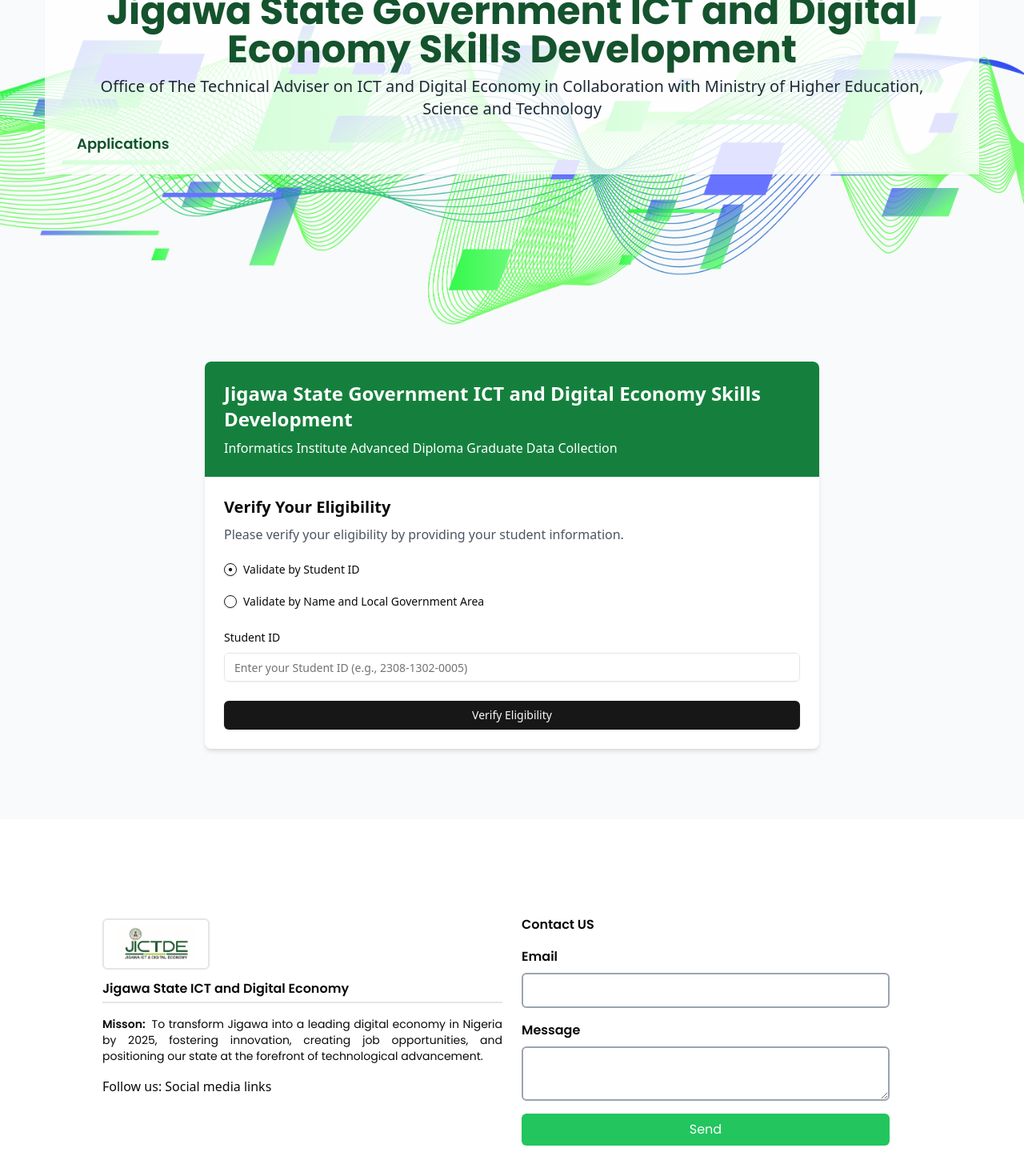
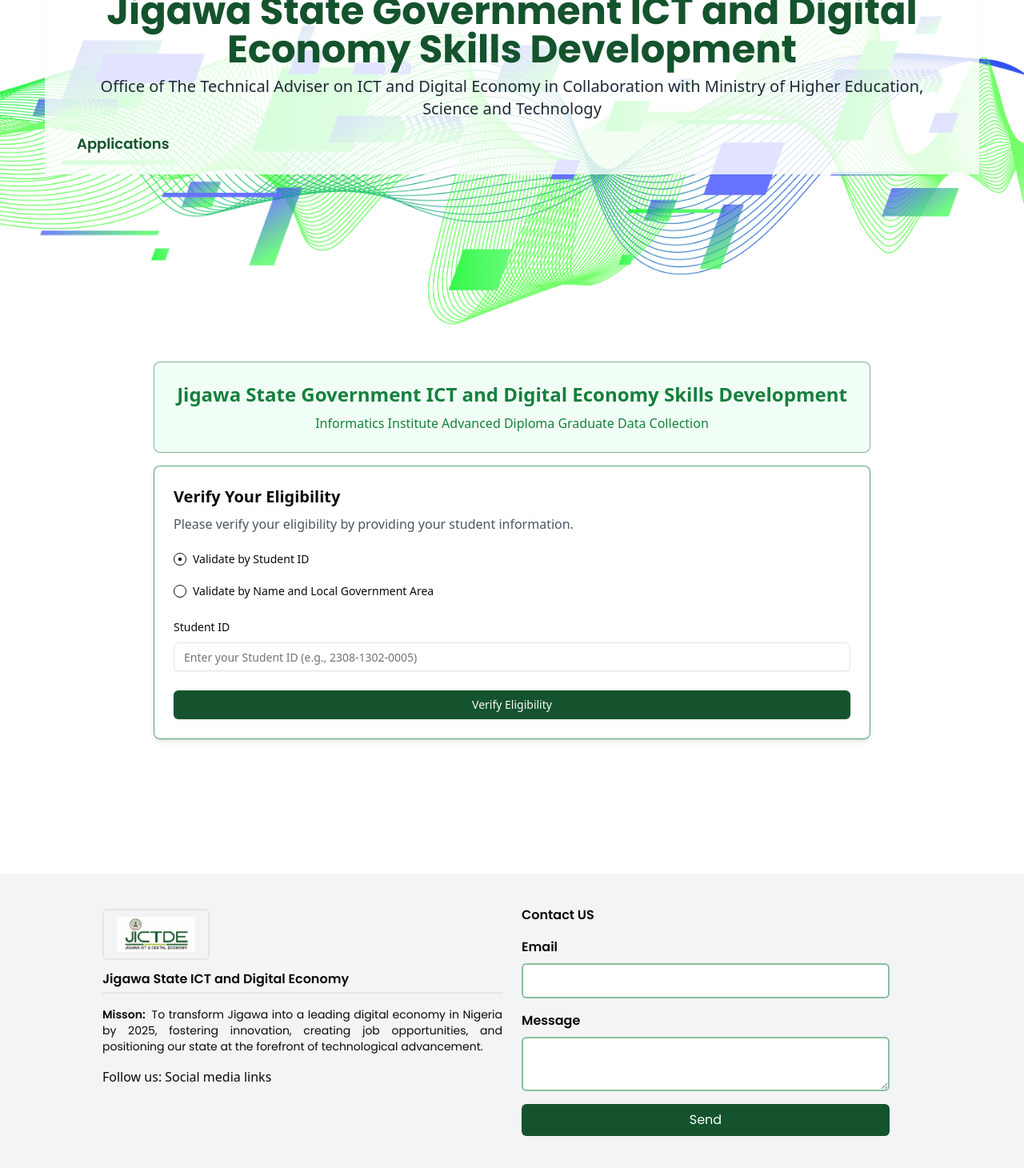
Before and after one commit to jigawa-state/jigawa-state-digital-economy, a Next.js app: page /informatics-applications in a window 1280 px wide. Shown: the part 276-1746 px from the top of the page at 80% size. Built offline with nearby package versions, Linux system fonts and the light colour scheme; no server answers.

Commit message:
informatics applicatons

```diff
--- a/app/(public)/informatics-applications/page.tsx
+++ b/app/(public)/informatics-applications/page.tsx
@@ -5,16 +5,15 @@ import { ValidationForm } from "@/components/validation-form"
 
 export default function ApplicationPage() {
   return (
-    <div className="flex flex-col bg-gray-50 py-12">
-      <PagesBanner subtitle="Office of The Technical Adviser on ICT and Digital Economy in Collaboration with Ministry of Higher Education, Science and Technology
-" message="Jigawa State Government ICT and Digital Economy Skills Development" />
+    <div className="flex flex-col py-12">
+      <PagesBanner subtitle="Office of The Technical Adviser on ICT and Digital Economy in Collaboration with Ministry of Higher Education, Science and Technology" message="Jigawa State Government ICT and Digital Economy Skills Development" />
       <div className="container py-10 mx-auto px-4">
-        <div className="max-w-3xl mx-auto bg-white rounded-lg shadow-md overflow-hidden">
-          <div className="p-6 bg-green-700 text-white">
+        <div className=" mx-auto max-w-4xl flex flex-col space-y-4">
+          <div className="p-6 text-center bg-green-200/20 rounded-lg border-green-800/50 border text-green-700">
             <h1 className="text-2xl font-bold">Jigawa State Government ICT and Digital Economy Skills Development</h1>
             <p className="mt-2">Informatics Institute Advanced Diploma Graduate Data Collection</p>
           </div>
-          <div className="p-6">
+          <div className="p-6 bg-white border rounded-lg border-green-700/70 shadow-md">
             <ValidationForm />
           </div>
         </div>
--- a/app/components/Footer.tsx
+++ b/app/components/Footer.tsx
@@ -38,7 +38,7 @@ import logo from '@/app/assets/images/gigital-economy-logo.jpg'
 
 export const Footer = () => {
   return (
-    <div className=' w-full px-4 dark:text-gray-900 bg-white mt-20 '>
+    <div className=' w-full px-4 dark:text-gray-900 bg-gray-100 mt-20 '>
         <div className=" grid gap-6 grid-cols-1 md:grid-cols-2 gap-x-6 max-w-5xl mx-auto py-10">
             <div className=" flex flex-col">
                 <div className=" border-b-2 border-jyellow flex flex-col  space-y-3 py-1">
@@ -70,14 +70,14 @@ export const Footer = () => {
                         <form className=' space-y-4'>
                             <div className=" flex flex-col space-y-2">
                                 <label htmlFor="email" className=" font-poppins font-semibold">Email</label>
-                                <input type="email" name="email" id="email" className=" border-2 border-gray-400 rounded-md p-2" />
+                                <input type="email" name="email" id="email" className=" border-2 border-green-700/50 rounded-md p-2" />
                             </div>
                             <div className=" flex flex-col space-y-2">
                                 <label htmlFor="message" className=" font-poppins font-semibold">Message</label>
-                                <textarea name="message" id="message" className=" border-2 border-gray-400 rounded-md p-2"></textarea>
+                                <textarea name="message" id="message" className=" border-2 border-green-700/50 rounded-md p-2"></textarea>
                             </div>
                             <div className=" flex flex-col space-y-2">
-                                <button className=" bg-green-500 text-white rounded-md p-2">Send</button>
+                                <button className=" bg-green-900 text-white rounded-md p-2">Send</button>
                             </div>
                         </form>
                    </div>
--- a/app/components/home-text-slider.tsx
+++ b/app/components/home-text-slider.tsx
@@ -5,6 +5,7 @@ import { motion, AnimatePresence } from 'framer-motion'
 import { ChevronLeftIcon, ChevronRightIcon } from 'lucide-react'
 import JGLogo from '@/app/assets/images/jg-logo-white.png'
 import jictde from "@/app/assets/images/jictde.png"
+import Link from 'next/link'
 // import homeBanner from '@/app/assets/images/home-banner.png'
 import homeBanner1 from '@/app/assets/images/banner.png'
 import Image from 'next/image'
@@ -102,9 +103,9 @@ export default function TextBannerSlider() {
                 >
                   <ChevronRightIcon className="w-5 h-5" />
                 </button>
-                <div className="">
-                  Applications
-                </div>
+                <Link href={'/informatics-applications'} className=" rounded-full px-6 py-2 hover:text-white text-white bg-green-900 hover:bg-green-700 transition duration-300 font-semibold">
+                  Applications for Our Empowerment Program
+                </Link>
               </div>
             </motion.div>
             <div className="">
--- a/components/Footer.tsx
+++ /dev/null
@@ -1,53 +0,0 @@
-import Image from 'next/image'
-import React from 'react'
-import Link from 'next/link'
-const menuItems = ['Home', 'Exclusive Listings', 'Services', 'About Us']
-
-interface SocialLinks {
-    id: number,
-    link: string
-    icon: string
-}
-
-
-
-export const Footer = () => {
-  return (
-    <footer className=" bg-black  text-white py-8">
-        <div className="container mx-auto px-4">
-
-          <div className="grid grid-cols-1 md:grid-cols-3 gap-8">
-            <div>
-              <h3 className="text-xl font-bold mb-4">Metrohuts</h3>
-              <p className="text-gray-400">
-                Redefining luxury living across the globe. We are committed to providing the best services to our clients.
-              </p>
-            </div>
-            <div>
-              <h4 className="text-lg font-bold mb-4">Explore</h4>
-              <ul className="space-y-2">
-                {menuItems.map((item) => (
-                  <li key={item}>
-                    <a href="#" className="text-gray-400 hover:text-yellow-500 transition duration-300">
-                      {item}
-                    </a>
-                  </li>
-                ))}
-              </ul>
-            </div>
-            <div>
-              <h4 className="text-lg font-bold mb-4">Connect With Us</h4>
-              <p className="text-gray-400 mb-2">Block 31 Family House Estate, Darmanawa Kano.</p>
-              <p className="text-gray-400 mb-2">Phone: (+234) 8039288578</p>
-              <p className="text-gray-400 mb-2">Phone: (+234) 8039214704</p>
-              <p className="text-gray-400 mb-2">Phone: (+234) 8099989997</p>
-              <p className="text-gray-400 mb-2">Email: metrohuts.ng@gmail.com</p>
-            </div>
-          </div>
-          <div className="mt-8 pt-8 border-t border-gray-700 text-center text-gray-400">
-            <p>&copy; 2024 Metrohuts. All rights reserved. | Privacy Policy | Terms of Service</p>
-          </div>
-        </div>
-      </footer>
-  )
-}
--- a/components/validation-form.tsx
+++ b/components/validation-form.tsx
@@ -64,7 +64,7 @@ export function ValidationForm() {
   }
 
   return (
-    <div>
+    <div className="">
       <div className="mb-6">
         <h2 className="text-xl font-semibold mb-2">Verify Your Eligibility</h2>
         <p className="text-gray-600">Please verify your eligibility by providing your student information.</p>
@@ -126,7 +126,7 @@ export function ValidationForm() {
           <div className="p-4 bg-red-50 border border-red-200 rounded-md text-red-700">{validationError}</div>
         )}
 
-        <Button type="submit" className="w-full" disabled={isValidating}>
+        <Button type="submit" className="w-full bg-green-900" disabled={isValidating}>
           {isValidating ? (
             <>
               <Loader2 className="mr-2 h-4 w-4 animate-spin" /> Validating...
```
